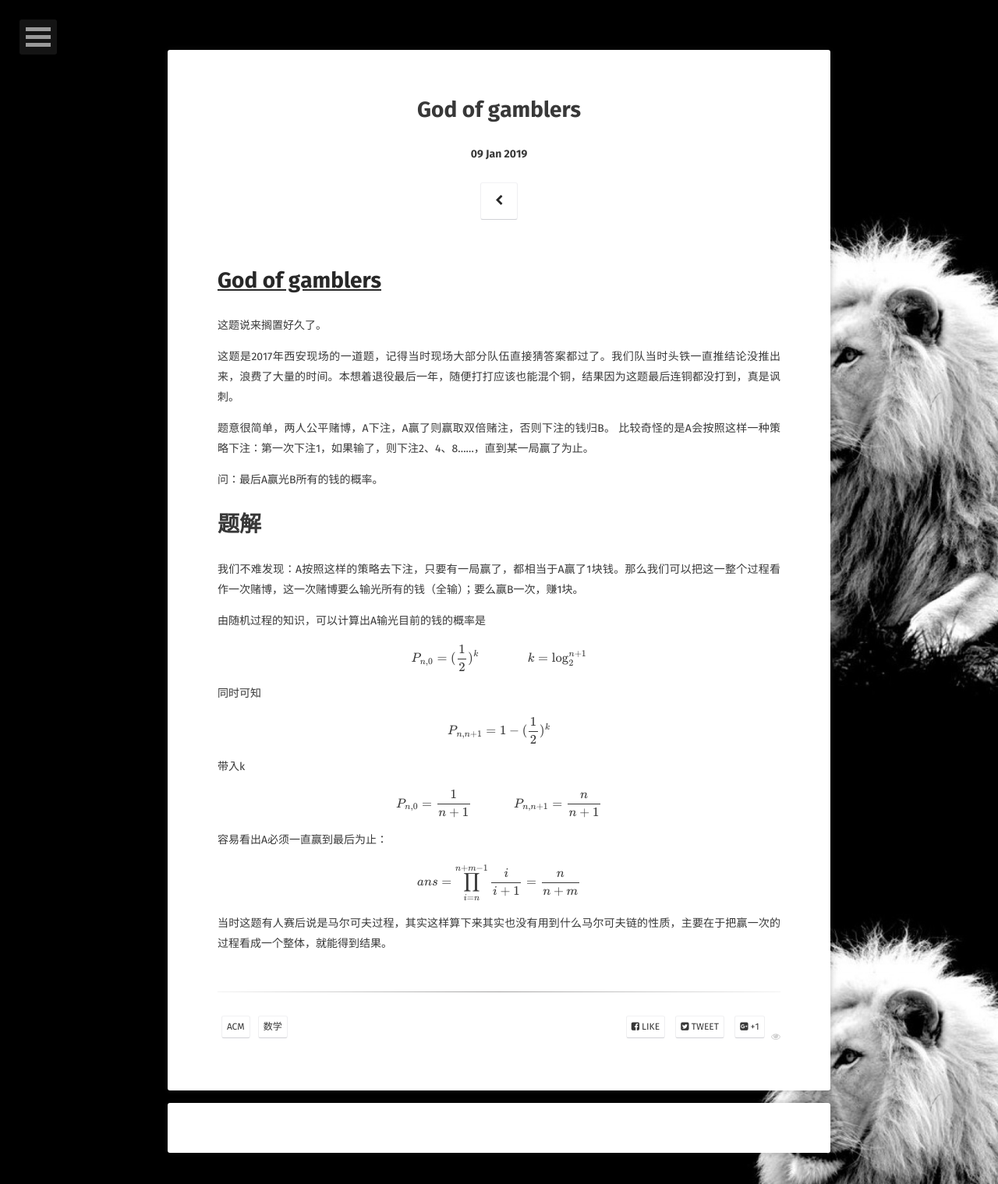
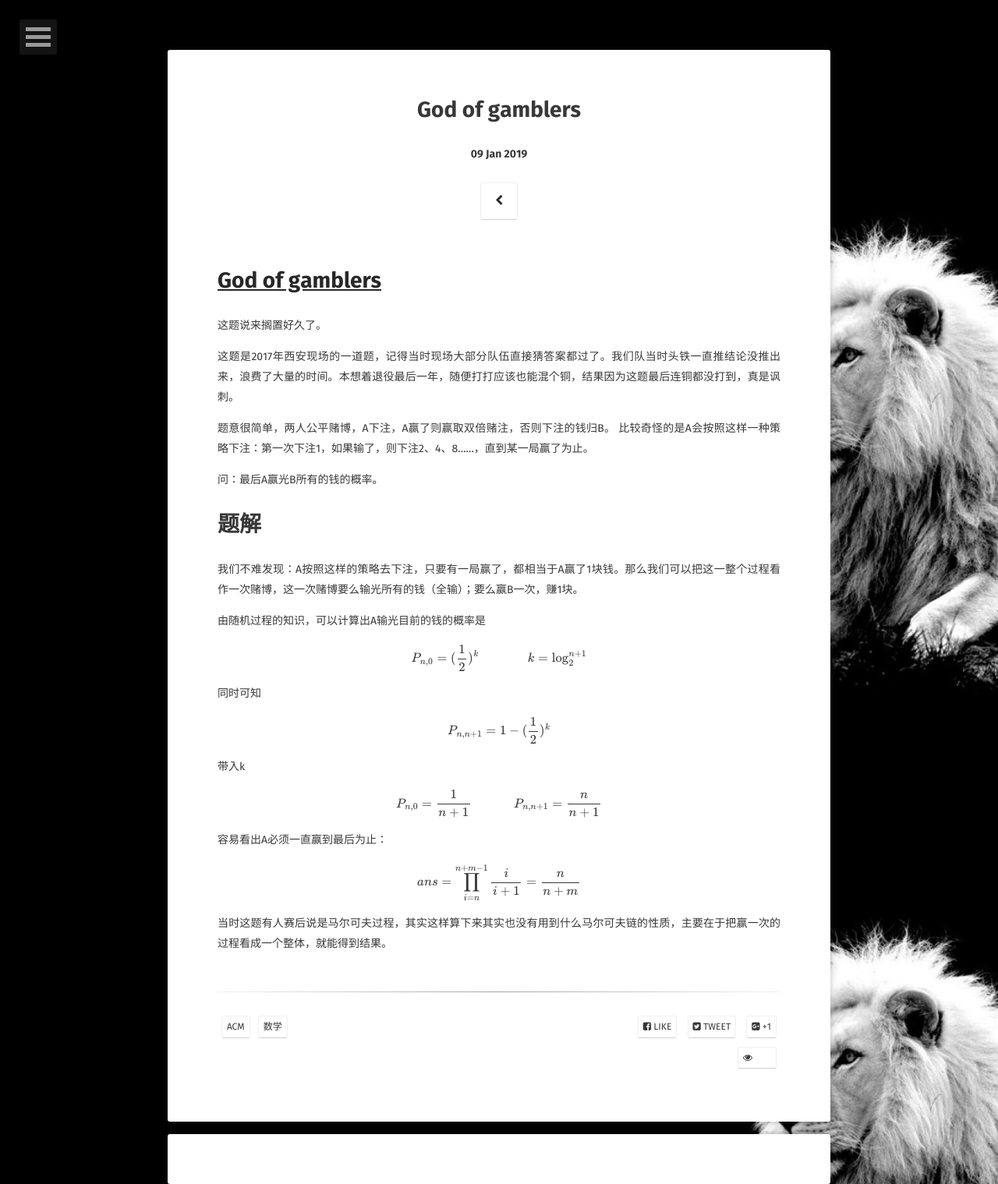
Before and after one commit to BlackWaters/BlackWaters.github.io, a Jekyll site: the page built from _posts/2019-01-09-God-of-gamblers.md, in a window 1280 px wide. Shown: the whole page at 78% size. Built offline with Jekyll 4.4.1, drawn with Linux system fonts in a browser that asks for light colours; some web fonts are replaced; formulas are drawn with MathJax 3; comment, search, counter and statistics services are not loaded.

Commit message:
update view

```diff
--- a/_includes/meta.html
+++ b/_includes/meta.html
@@ -11,9 +11,10 @@
     <a href="https://plus.google.com/share?url={{ site.url }}{{ page.url }}" title="Share on Google+" class="tag">
             <span class="term"><i class="fa fa-google-plus-square"></i> +1</span>
     </a>
-
+    <a class="tag">
     <span class="term"> <i class="fa fa-eye"> </i> </span>
     <span class="term" id="busuanzi_container_site_uv">  <span id="busuanzi_value_site_uv"></span> </span>
+    </a>
 </span>
 
 <div style="clear:both"></div>
```
